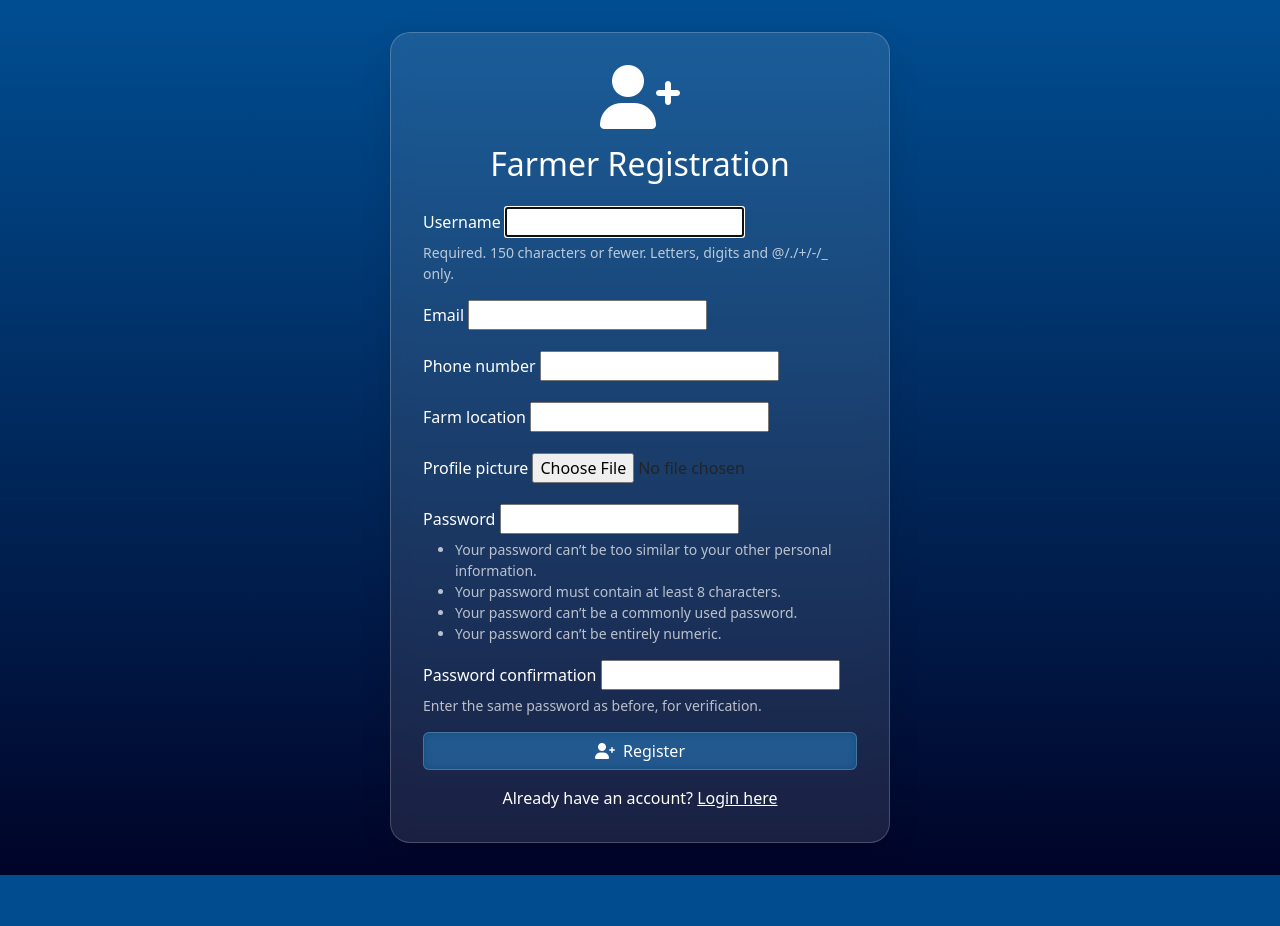
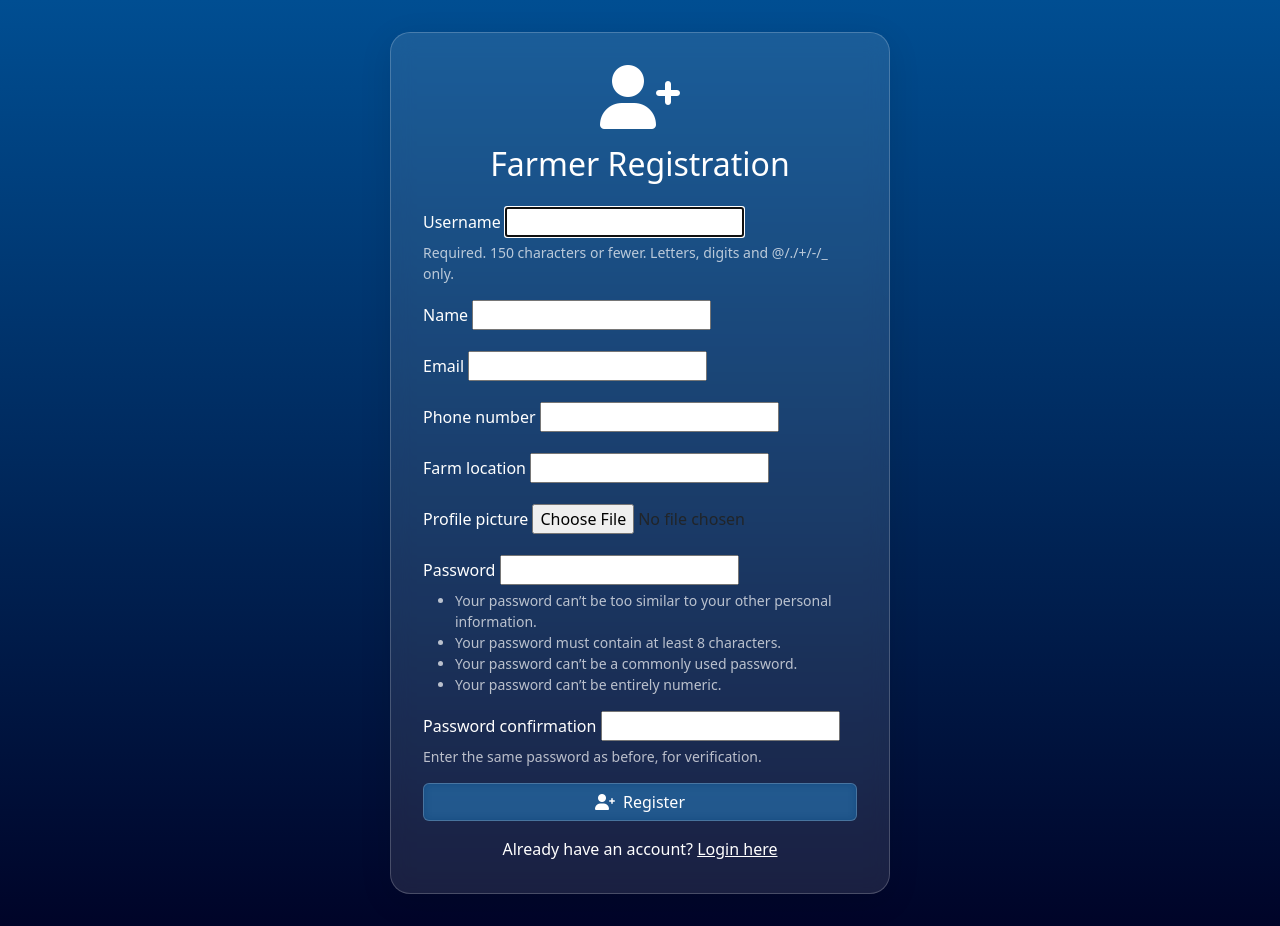
Before and after one commit to TamimDostyar/UploadFile-DSClub, a Django app: page /register/ in a window 1280 px wide. Before the commit the page ends 875 px from the top, so only its background shows below. Run offline with Django 5.2, Linux system fonts and the light colour scheme.

Commit message:
fixed the name

```diff
--- a/requirements.txt
+++ b/requirements.txt
@@ -4,7 +4,7 @@ astunparse==1.6.3
 certifi==2025.1.31
 charset-normalizer==3.4.1
 Django==5.2
-django-extensions==3.2.3
+django-extensions==4.1
 djangorestframework==3.16.0
 filelock==3.18.0
 flatbuffers==25.2.10
@@ -14,7 +14,6 @@ geographiclib==2.0
 geopy==2.4.1
 google-pasta==0.2.0
 grpcio==1.71.0
-gunicorn==21.2.0
 h5py==3.13.0
 huggingface-hub==0.30.2
 idna==3.10
@@ -36,7 +35,6 @@ packaging==24.2
 pillow==11.1.0
 protobuf==5.29.4
 Pygments==2.19.1
-pyOpenSSL==24.1.0
 pytz==2025.2
 PyYAML==6.0.2
 requests==2.32.3
--- a/upload/forms.py
+++ b/upload/forms.py
@@ -3,6 +3,7 @@ from django.contrib.auth.forms import UserCreationForm
 from .models import UploadedFile, Farmer
 
 class FarmerRegistrationForm(UserCreationForm):
+    name = forms.CharField(max_length=100, required=True)
     email = forms.EmailField(required=True)
     phone_number = forms.CharField(max_length=15, required=True)
     farm_location = forms.CharField(max_length=200, required=True)
@@ -10,7 +11,7 @@ class FarmerRegistrationForm(UserCreationForm):
 
     class Meta:
         model = Farmer
-        fields = ('username', 'email', 'phone_number', 'farm_location', 'profile_picture', 'password1', 'password2')
+        fields = ('username', 'name', 'email', 'phone_number', 'farm_location', 'profile_picture', 'password1', 'password2')
 
 class UploadFileForm(forms.ModelForm):
     class Meta:
--- a/upload/models.py
+++ b/upload/models.py
@@ -5,6 +5,7 @@ import os
 from django.core.validators import MinValueValidator, MaxValueValidator
 
 class Farmer(AbstractUser):
+    name = models.CharField(max_length=100, blank=True)
     phone_number = models.CharField(max_length=15, blank=True)
     farm_location = models.CharField(max_length=200, blank=True)
     profile_picture = models.ImageField(upload_to='profile_pics/', null=True, blank=True)
--- a/upload/templates/upload/home.html
+++ b/upload/templates/upload/home.html
@@ -74,8 +74,8 @@
             box-shadow: 0 0 10px rgba(0, 157, 255, 0.5);
             white-space: nowrap;
             font-size: 16px;
-            transform: rotate(-5deg);
             font-family: 'Comic Sans MS', cursive, sans-serif;
+            transform: scaleX(-1);
         }
 
         .speech-bubble:after {
@@ -486,7 +486,7 @@
 
     <div class="shark-container">
         <img src="https://clipart-library.com/img/1743654.gif" alt="Shark" class="shark">
-        <div class="speech-bubble">mimaT ,ooY</div>
+        <div class="speech-bubble">{% if user.name %}{{ "Yo, "|add:user.name }}{% else %}{{ "Yo, "|add:user.username }}{% endif %}</div>
     </div>
     <div class="waves"></div>
 
--- a/upload/templates/upload/login.html
+++ b/upload/templates/upload/login.html
@@ -4,6 +4,8 @@
     <meta charset="UTF-8">
     <meta name="viewport" content="width=device-width, initial-scale=1.0">
     <title>Farmer Login - Team Shark</title>
+    <!-- Favicon -->
+    <link rel="icon" type="image/png" href="https://e7.pngegg.com/pngimages/61/270/png-clipart-cute-shark-shark-animal-thumbnail.png">
     <link href="https://cdn.jsdelivr.net/npm/bootstrap@5.3.0/dist/css/bootstrap.min.css" rel="stylesheet">
     <link rel="stylesheet" href="https://cdnjs.cloudflare.com/ajax/libs/font-awesome/6.0.0/css/all.min.css">
     <style>
--- a/upload/templates/upload/register.html
+++ b/upload/templates/upload/register.html
@@ -4,6 +4,8 @@
     <meta charset="UTF-8">
     <meta name="viewport" content="width=device-width, initial-scale=1.0">
     <title>Farmer Registration - Team Shark</title>
+    <!-- Favicon -->
+    <link rel="icon" type="image/png" href="https://e7.pngegg.com/pngimages/61/270/png-clipart-cute-shark-shark-animal-thumbnail.png">
     <link href="https://cdn.jsdelivr.net/npm/bootstrap@5.3.0/dist/css/bootstrap.min.css" rel="stylesheet">
     <link rel="stylesheet" href="https://cdnjs.cloudflare.com/ajax/libs/font-awesome/6.0.0/css/all.min.css">
     <style>
```
